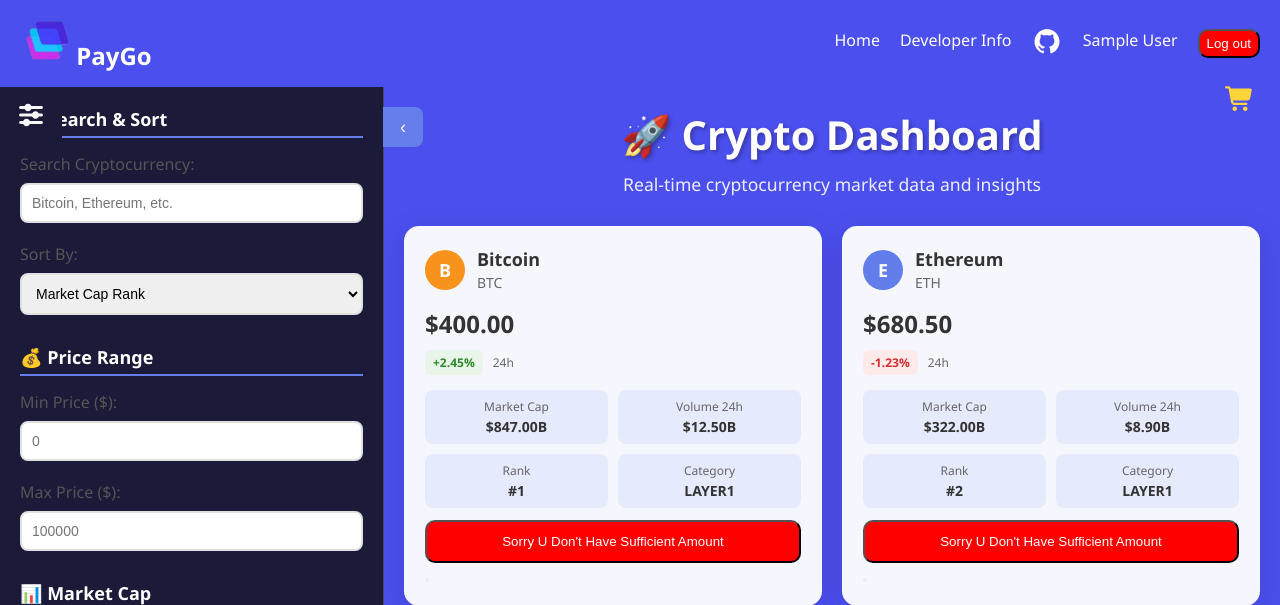
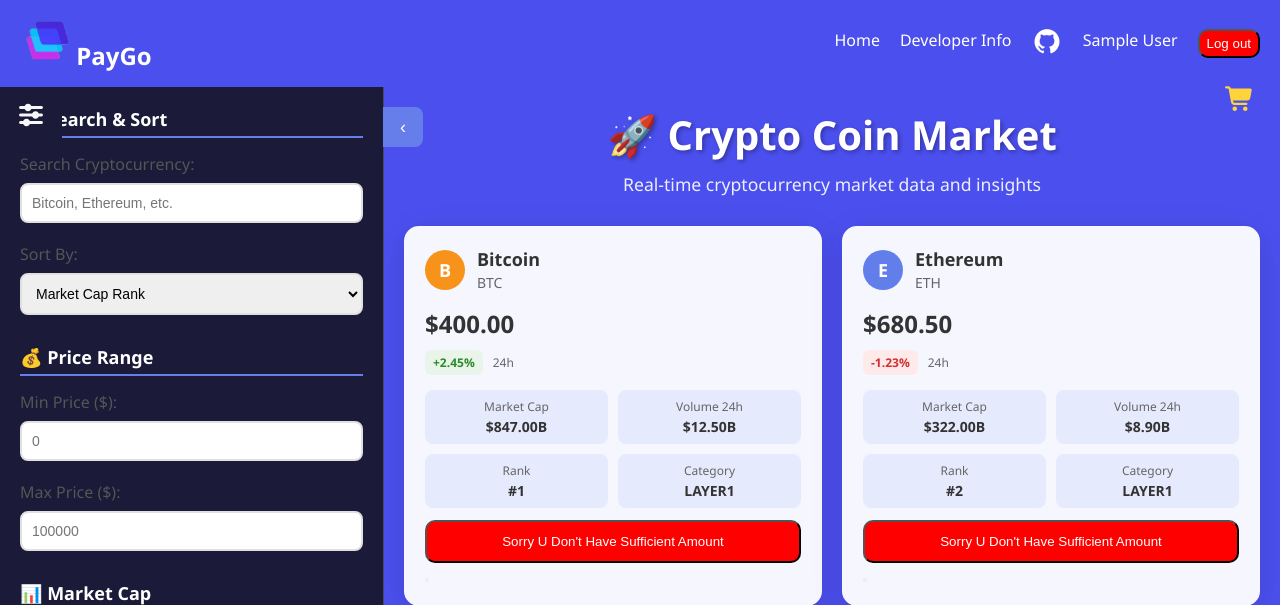
Before and after one commit to Abhiraj-Sardar/Digital-Wallet, a PHP site: page /Digital-Wallet/cryptoStore.php in a window 1280 px wide. Shown: the top 605 px of the page. Run offline with PHP 8.4, Linux system fonts and the light colour scheme; the visitor is signed in with stand-in values (Sample User, id 1); some libraries are stand-ins or nearby versions.

Commit message:
updated all

```diff
--- a/View/Profile.php
+++ b/View/Profile.php
@@ -58,7 +58,7 @@ $dataPoints = array(
 <head>
     <meta charset="UTF-8">
     <meta name="viewport" content="width=device-width, initial-scale=1.0">
-    <title>PayFlow Dashboard</title>
+    <title>PayGo</title>
     <style>
         * {
             margin: 0;
--- a/View/cryptoStore.php
+++ b/View/cryptoStore.php
@@ -569,7 +569,7 @@
 
         <div class="main-content" id="mainContent">
             <div class="header">
-                <h1>🚀 Crypto Dashboard</h1>
+                <h1>🚀 Crypto Coin Market</h1>
                 <p>Real-time cryptocurrency market data and insights</p>
             </div>
 
@@ -612,19 +612,6 @@
                     <span class="item-name">Total Bill</span>
                     $<span id='tb' class="item-price">3.50</span>
                 </div>
-                <!-- <div class="receipt-item">
-                    <span class="item-name">Croissant</span>
-                    <span class="item-price">$4.25</span>
-                </div> -->
-                <!-- <div class="receipt-item">
-                    <span class="item-name">Orange Juice</span>
-                    <span class="item-price">$2.99</span>
-                </div>
-                <div class="receipt-item">
-                    <span class="item-name">Muffin - Blueberry</span>
-                    <span class="item-price">$3.75</span>
-                </div> -->
-
                 <div class="receipt-divider"></div>
 
                 <div class="receipt-item">
```
Also changed, not shown: Output/ProfilePage.png (added).
